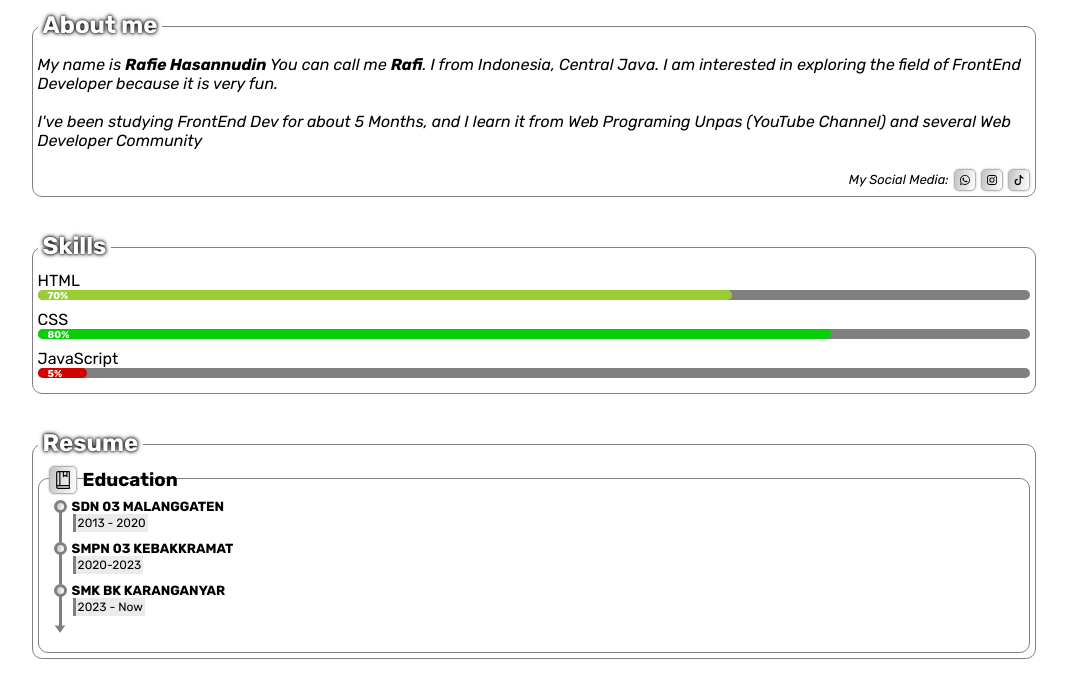
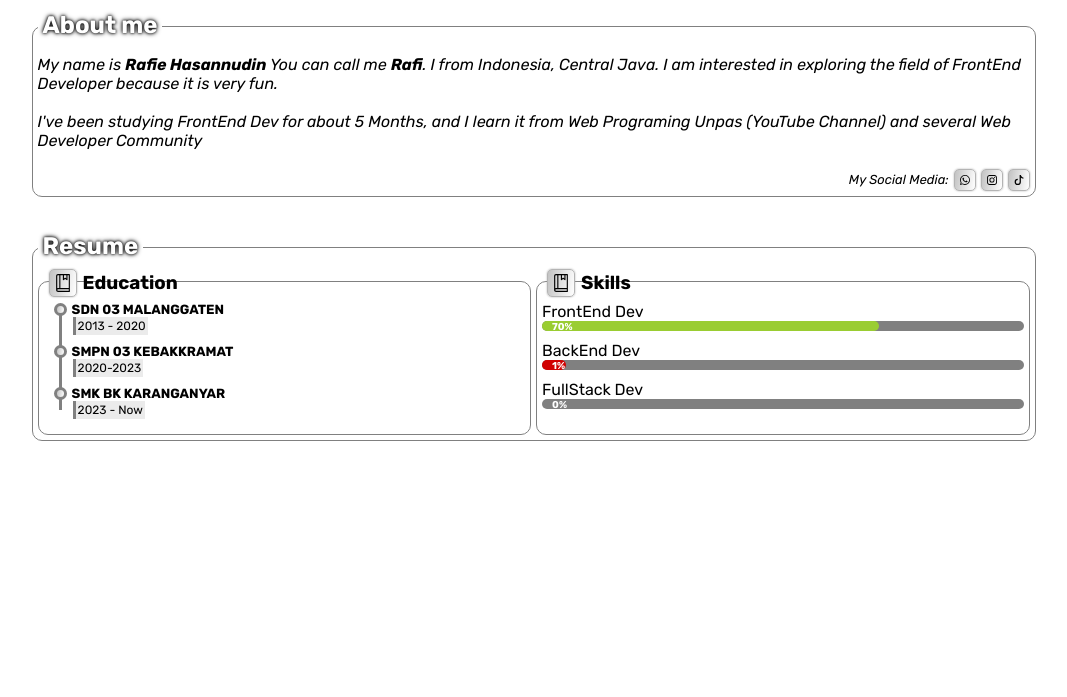
Before and after one commit to GTPSHAX/portfolio, a plain HTML site: page index.html in a window 1280 px wide. Shown: the part 431-1128 px from the top of the page, without its empty margins (100-1167 px from the left). After the commit the page ends 942 px from the top, so only its background shows below. Drawn offline with Linux system fonts and the light colour scheme.

Commit message:
Add files via upload

```diff
--- a/index.html
+++ b/index.html
@@ -65,19 +65,15 @@
             </div>
         </div>
 
-        <div class="text-box">
+        <!-- <div class="text-box">
             <h1>Skills</h1>
-            <p style="margin-top: -20px;">HTML</p>
-            <div class="garis-skill"><p>70%</p><div class="garis-skill2" style="width: 70%; background-color: yellowgreen;"></div></div>
-            <p>CSS</p>
-            <div class="garis-skill"><p>80%</p><div class="garis-skill2" style="width: 80%; background-color: rgb(7, 206, 7);"></div></div>
-            <p>JavaScript</p>
-            <div class="garis-skill"><p>5%</p><div class="garis-skill2" style="width: 5%; background-color: rgb(209, 2, 2);"></div></div>
-        </div>
+
+        </div> -->
 
         <div class="text-box">
             <h1>Resume</h1>
-            <div class="text-box2">
+            <div class="resume">
+                <div class="text-box2" style="width: 100%;">
                     <div class="icon-box2">
                         <img src="./Assets/education.svg" style="position: absolute; margin-left: -5px; margin-top: 5px;">
                         <h3>Education</h3>
@@ -86,21 +82,35 @@
                         <div class="bulat"></div>
                         <h5>SDN 03 MALANGGATEN</h5>
                     </div>
+                    <div class="garis-sklh"></div>
                     <div class="lama-sklh"><p>2013 - 2020</p></div>
-                <div class="garis-sklh"></div>
+
                     <div class="bulats" style="margin-top: -6px;">
                         <div class="bulat"></div>
                         <h5>SMPN 03 KEBAKKRAMAT</h5>
                     </div>
                     <div class="lama-sklh"><p>2020-2023</p></div>
-                <div class="garis-sklh"></div>
+                    <!-- <div class="garis-sklh"></div> -->
                     <div class="bulats" style="margin-top: -6px;">
                         <div class="bulat"></div>
                         <h5>SMK BK KARANGANYAR</h5>
                     </div>
                     <div class="lama-sklh"><p>2023 - Now</p></div>
-                <div class="garis-sklh"></div>
-                <img src="./Assets/bottom.svg" alt="">
+                    <!-- <div class="garis-sklh"></div> -->
+                    <!-- <img src="./Assets/bottom.svg" alt=""> -->
+                </div>
+                <div class="text-box2" style="margin-left: 5px; width: 100%;">
+                    <div class="icon-box2">
+                        <img src="./Assets/education.svg" style="position: absolute; margin-left: -5px; margin-top: 5px;">
+                        <h3>Skills</h3>
+                    </div>
+                    <p style="margin-top: 5px;">FrontEnd Dev</p>
+                    <div class="garis-skill"><p>70%</p><div class="garis-skill2" style="width: 70%; background-color: yellowgreen;"></div></div>
+                    <p>BackEnd Dev</p>
+                    <div class="garis-skill"><p>1%</p><div class="garis-skill2" style="width: 5%; background-color: rgb(209, 2, 2);"></div></div>
+                    <p>FullStack Dev</p>
+                    <div class="garis-skill"><p>0%</p><div class="garis-skill2" style="width: 0%; background-color: rgb(209, 2, 2);"></div></div>
+                </div>
             </div>
         </div>
         <!-- Konten halaman Home -->
--- a/style.css
+++ b/style.css
@@ -120,13 +120,16 @@ nav a.active {
     margin-left: 9%;
     margin-bottom: 50px;
 }
-
+.resume {
+    display: flex;
+}
 .text-box2 {
     /* background: linear-gradient(rgb(247, 247, 247),rgb(221, 221, 221)); */
     padding: 5px;
     margin-top: -10px;
     border: 1px solid grey;
     border-radius: 10px;
+    width: fit-content;
 }
 .text-box2 img {
     width: 20px;
@@ -267,13 +270,16 @@ nav a.active {
     width: fit-content;
     padding: 2px;
     border-left: 3px solid grey;
+    margin-bottom: 10px;
 }
 .garis-sklh {
     width: 3px;
-    height: 30px;
+    height: 100px;
+    position: absolute;
+    z-index: -1;
     background-color: grey;
     margin-left: 15px;
-    margin-top: -20px;
+    margin-top: -7px;
 }
 @keyframes memanjang {
     from {
@@ -374,4 +380,7 @@ nav a.active {
         font-weight: bold;
         border-bottom: none;
     }
+    .resume {
+        font-size: small;
+    }
 }
```
Lines whose indentation alone changed are shown as unchanged.
